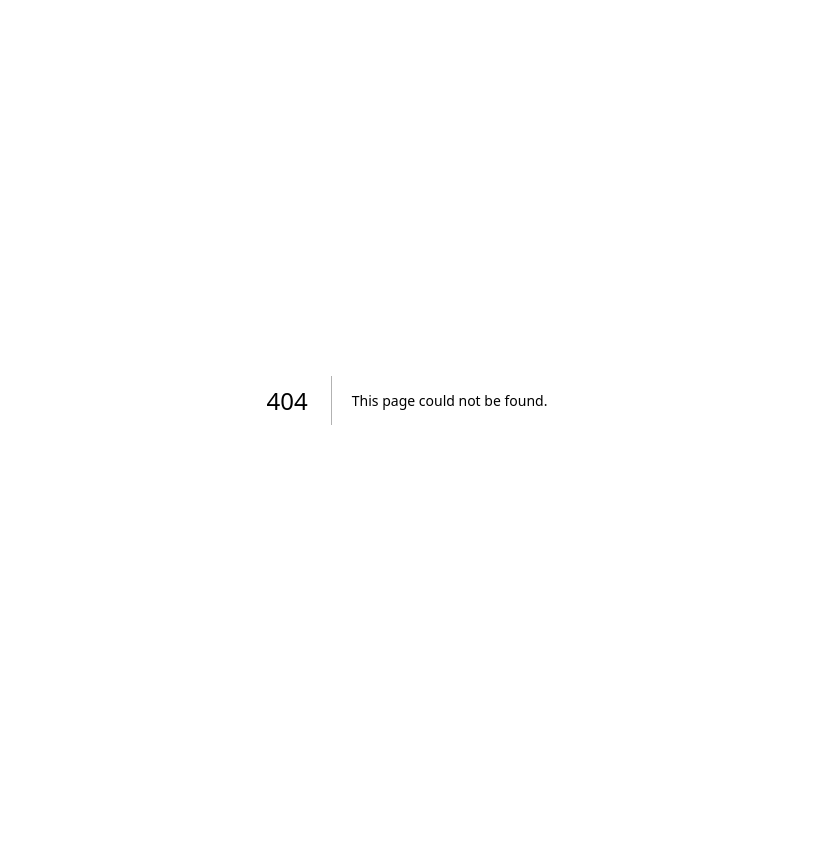
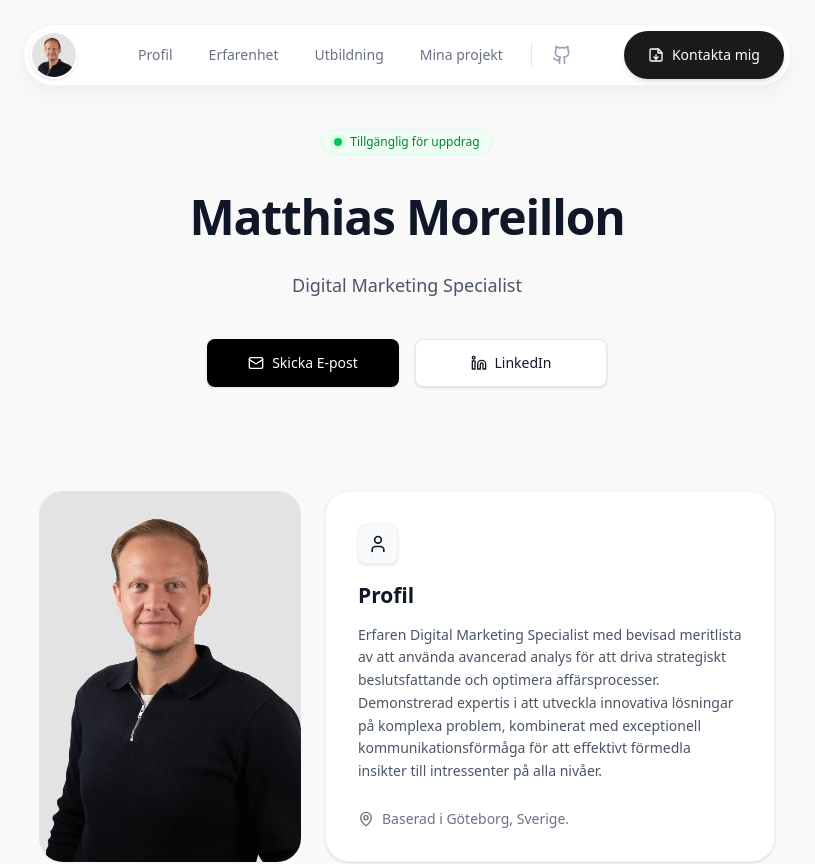
Before and after one commit to Mattias957/matthias957.github.io, a Next.js app: page /matthias957.github.io/ in a window 1280 px wide. Before the commit this address had no page. Shown: the top 864 px of the page, without its empty margins (233-1048 px from the left). Before the commit the page ends 800 px from the top, so only its background shows below. Built offline with nearby package versions, Linux system fonts and the light colour scheme.

Commit message:
Add basePath back to match GitHub Pages subdirectory serving

```diff
--- a/app/projects/seo-chrome-extension/page.tsx
+++ b/app/projects/seo-chrome-extension/page.tsx
@@ -52,7 +52,7 @@ export default function SeoProjectPage() {
 
               <div className="my-10 rounded-2xl overflow-hidden shadow-lg border border-gray-100 bg-gray-50">
                 <img
-                  src="/chromeplugin2.webp"
+                  src="/matthias957.github.io/chromeplugin2.webp"
                   alt="Screenshot av Matthias SEO Plugin"
                   className="w-full h-auto block"
                 />
--- a/components/Contact.tsx
+++ b/components/Contact.tsx
@@ -9,7 +9,7 @@ export function Contact() {
         <div className="mb-24">
              <div className="h-24 w-24 mx-auto rounded-full overflow-hidden bg-gray-100 mb-6 ring-4 ring-gray-50">
                 <img
-                  src="/matthias.webp"
+                  src="/matthias957.github.io/matthias.webp"
                   alt="Profile"
                   className="object-cover object-top w-full h-full"
                 />
--- a/components/Header.tsx
+++ b/components/Header.tsx
@@ -29,7 +29,7 @@ export function Header() {
             <Link href="/" className="flex-shrink-0">
             <div className="h-12 w-12 rounded-full overflow-hidden border-2 border-white shadow-sm">
                <img
-                 src="/matthias.webp"
+                 src="/matthias957.github.io/matthias.webp"
                  alt="Matthias Moreillon"
                  className="h-full w-full object-cover object-top"
                />
@@ -87,7 +87,7 @@ export function Header() {
           <Link href="/" className="flex-shrink-0">
             <div className="h-12 w-12 rounded-xl overflow-hidden">
                <img
-                 src="/matthias.webp"
+                 src="/matthias957.github.io/matthias.webp"
                  alt="Matthias Moreillon"
                  className="h-full w-full object-cover object-top"
                />
--- a/components/Profile.tsx
+++ b/components/Profile.tsx
@@ -8,7 +8,7 @@ export function Profile() {
           {/* Image Card */}
           <div className="relative rounded-3xl overflow-hidden bg-gray-100 w-full h-[371px] md:h-full">
             <img
-              src="/matthias.webp"
+              src="/matthias957.github.io/matthias.webp"
               alt="Profile"
               className="object-cover object-top w-full h-full absolute inset-0"
             />
--- a/next.config.ts
+++ b/next.config.ts
@@ -2,6 +2,7 @@ import type { NextConfig } from "next";
 
 const nextConfig: NextConfig = {
   output: "export",
+  basePath: "/matthias957.github.io", // Required because GitHub Pages is serving from subdirectory
   images: {
     unoptimized: true, // Required for static export
   },
```
